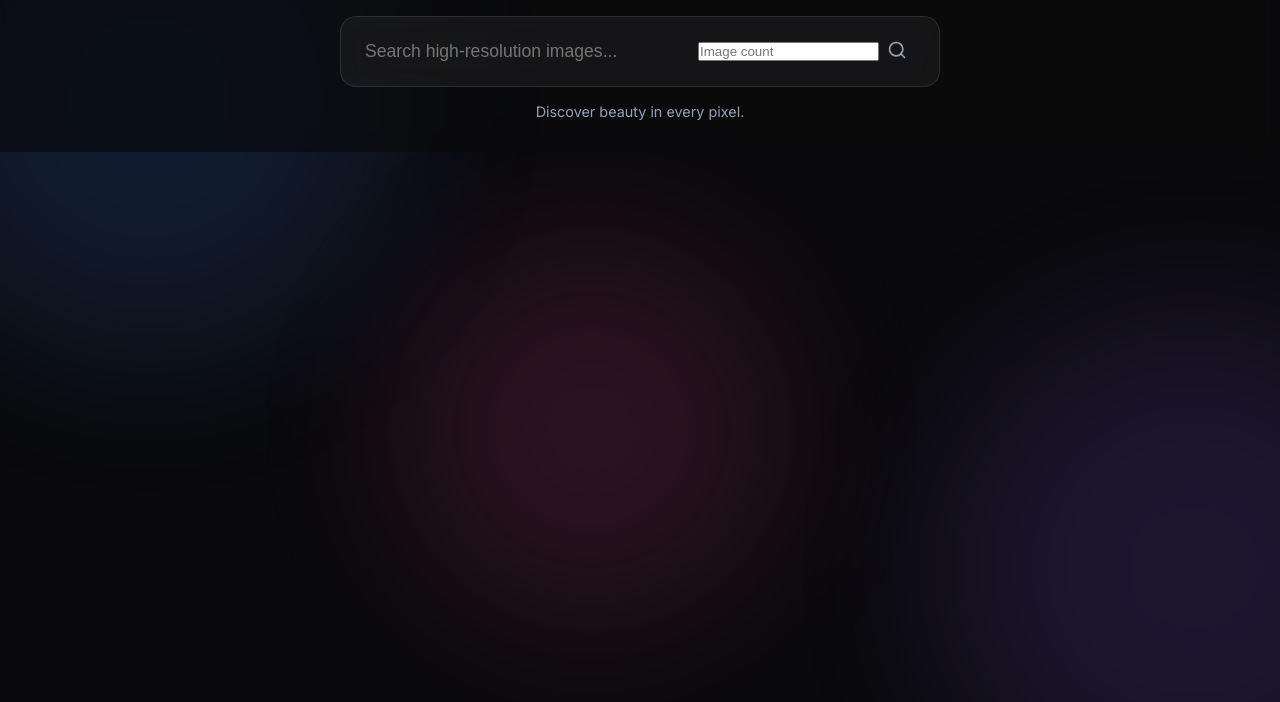
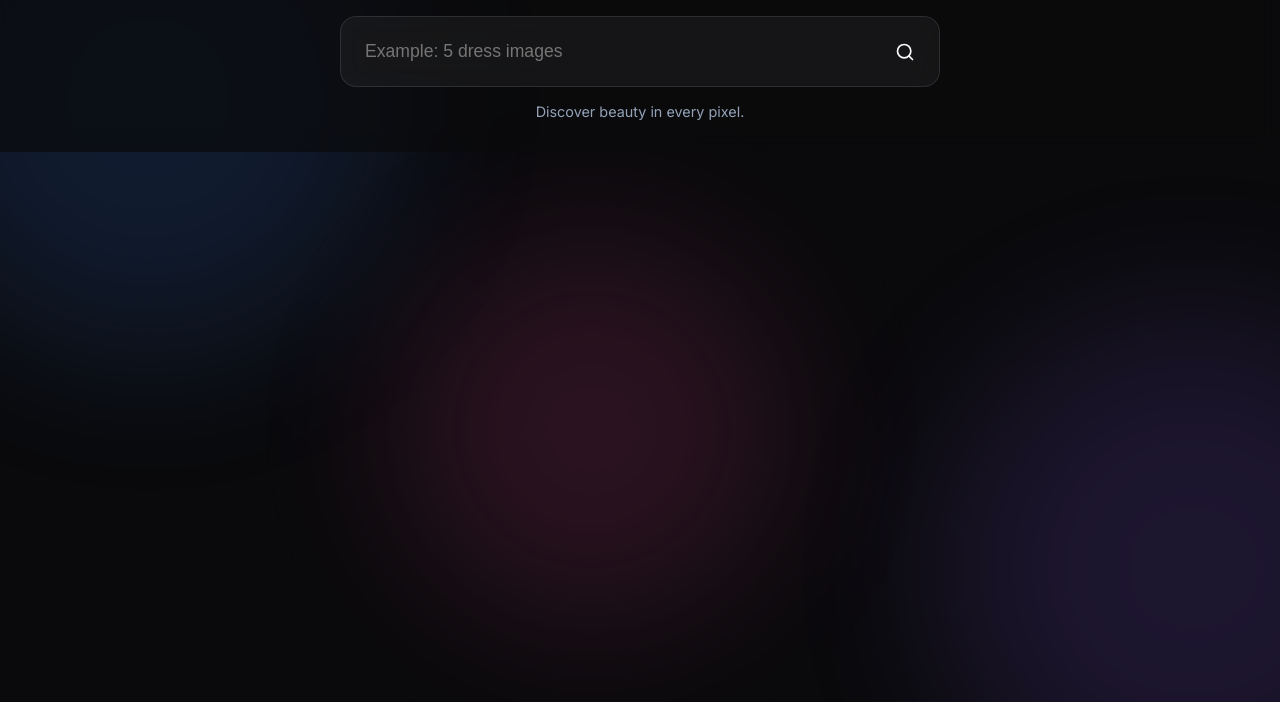
Before and after one commit to Pravallikadadi/Dream-Scape, a plain HTML site: page index.html in a window 1280 px wide. Shown: the part 98-800 px from the top of the page. Drawn offline with Linux system fonts and the light colour scheme.

Commit message:
Update index.html

```diff
--- a/index.html
+++ b/index.html
@@ -32,8 +32,7 @@
         <div class="container">
             <h1 class="logo">Dream Scape</h1>
             <div class="search-wrapper glass-card">
-                <input type="text" id="searchInput" placeholder="Search high-resolution images..." autocomplete="off">
-                <input id="perPageInput" type="number" placeholder="Image count" min="1" />
+                <input type="text" id="searchInput" placeholder="Example: 5 dress images" autocomplete="off/>
                 <button id="searchBtn">
                     <svg width="20" height="20" viewBox="0 0 24 24" fill="none" stroke="currentColor" stroke-width="2"
                         stroke-linecap="round" stroke-linejoin="round">
```
